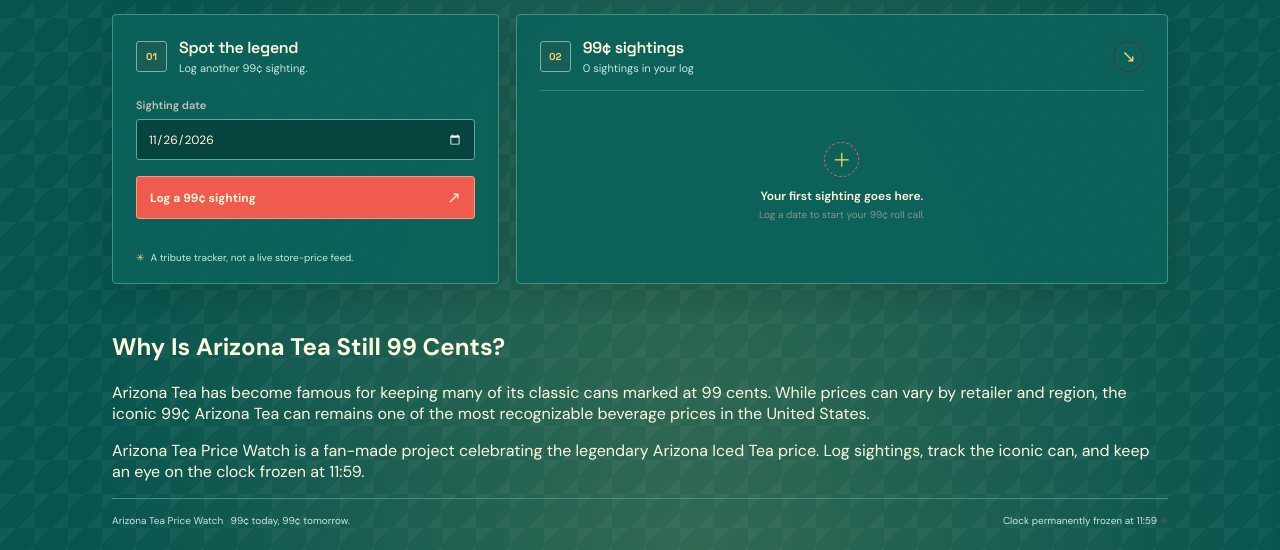
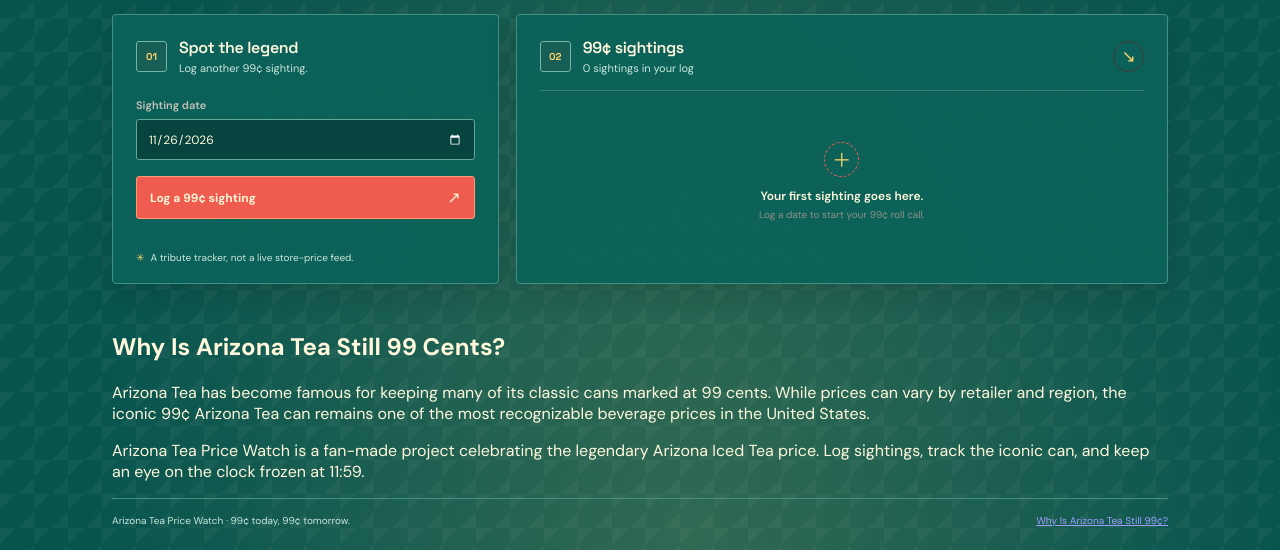
Before and after one commit to artisansmassachusetts/ArizonaTea-Dooms-Day, a plain HTML site: page index.html in a window 1280 px wide. Shown: the part 594-1144 px from the top of the page. Drawn offline with Linux system fonts and the light colour scheme.

Commit message:
Update index.html

```diff
--- a/index.html
+++ b/index.html
@@ -166,10 +166,19 @@ celebrate the price, and keep an eye on the clock. Somehow, it's still holding a
   </p>
 
 </section>
-      <footer class="footer">
-        <span>Arizona Tea Price Watch <span aria-hidden="true">·</span> 99¢ today, 99¢ tomorrow.</span>
-        <span>Clock permanently frozen at 11:59 <span aria-hidden="true">✳</span></span>
-      </footer>
+<footer class="footer">
+
+  <span>
+    Arizona Tea Price Watch · 99¢ today, 99¢ tomorrow.
+  </span>
+
+  <span>
+    <a href="why-is-arizona-tea-still-99-cents.html">
+      Why Is Arizona Tea Still 99¢?
+    </a>
+  </span>
+
+</footer>
     </main>
   </body>
 </html>
```
